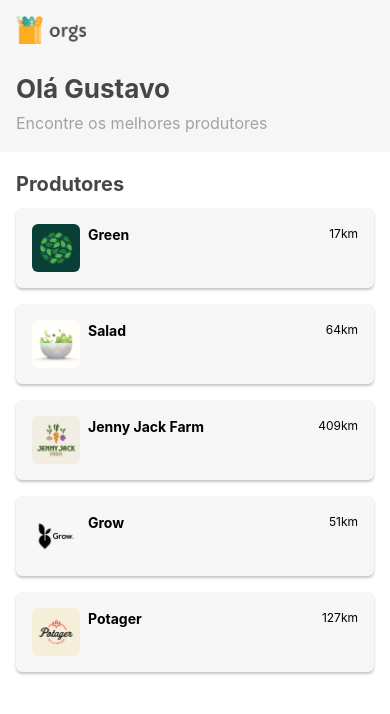
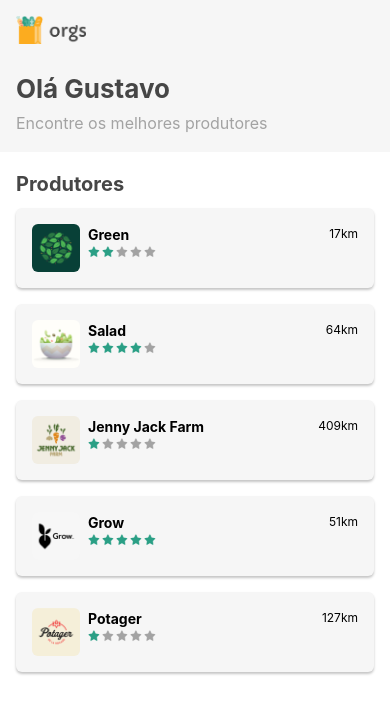
Before and after one commit to guverissimo/orgs-react-native-app, a React Native app: screen / in a window 390 px wide. Shown: the top 714 px of the page. Built offline with nearby package versions, Linux system fonts and the light colour scheme.

Commit message:
implement estrelas component

```diff
--- /dev/null
+++ b/src/components/Estrelas.js
@@ -0,0 +1,57 @@
+import React, {useState} from 'react';
+import {Image, StyleSheet, TouchableOpacity, View} from 'react-native';
+
+import estrela from '../assets/estrela.png';
+import estrelaCinza from '../assets/estrelaCinza.png';
+
+export default function Estrelas({
+  quantidade: quantidadeAntiga,
+  editavel = false,
+  grande = false,
+}) {
+  const [quantidade, setQuantidade] = useState(quantidadeAntiga);
+  const style = styleFunction(grande);
+
+  // Metodo para definir qual imagem da estrela usar
+  const getImage = index => {
+    if (index < quantidade) {
+      return estrela;
+    }
+    return estrelaCinza;
+  };
+
+  const RenderEstrelas = () => {
+    //Criando o array de estrelas
+    const listaEstrelas = [];
+    for (let i = 0; i < 5; i++) {
+      listaEstrelas.push(
+        <TouchableOpacity
+          key={i}
+          onPress={() => setQuantidade(i + 1)}
+          disabled={!editavel}>
+          <Image source={getImage(i)} style={style.estrela} />
+        </TouchableOpacity>,
+      );
+    }
+
+    return listaEstrelas;
+  };
+  return (
+    <View style={style.estrelas}>
+      {/* Renderizando o array de estrelas */}
+      <RenderEstrelas />
+    </View>
+  );
+}
+
+const styleFunction = grande =>
+  StyleSheet.create({
+    estrelas: {
+      flexDirection: 'row',
+    },
+    estrela: {
+      width: grande ? 36 : 12,
+      height: grande ? 36 : 12,
+      marginRight: 2,
+    },
+  });
--- a/src/telas/Home/componentes/Produtor.js
+++ b/src/telas/Home/componentes/Produtor.js
@@ -1,15 +1,28 @@
-import React from 'react';
-import {Image, StyleSheet, Text, View} from 'react-native';
+import React, {useState} from 'react';
+import {Image, StyleSheet, Text, TouchableOpacity, View} from 'react-native';
+import Estrelas from '../../../components/Estrelas';
 
 export default function Produtor({nome, imagem, distancia, estrelas}) {
+  const [selecionado, setSelecionado] = useState(false);
   return (
-    <View style={styles.cartao}>
+    <TouchableOpacity
+      style={styles.cartao}
+      onPress={() => {
+        setSelecionado(!selecionado);
+      }}>
       <Image source={imagem} accessibilityLabel={nome} style={styles.imagem} />
       <View style={styles.informacoes}>
-        <Text style={styles.nome}>{nome}</Text>
+        <View>
+          <Text style={styles.nome}>{nome}</Text>
+          <Estrelas
+            quantidade={estrelas}
+            editavel={selecionado}
+            grande={selecionado}
+          />
+        </View>
         <Text style={styles.distancia}>{distancia}</Text>
       </View>
-    </View>
+    </TouchableOpacity>
   );
 }
 
```
